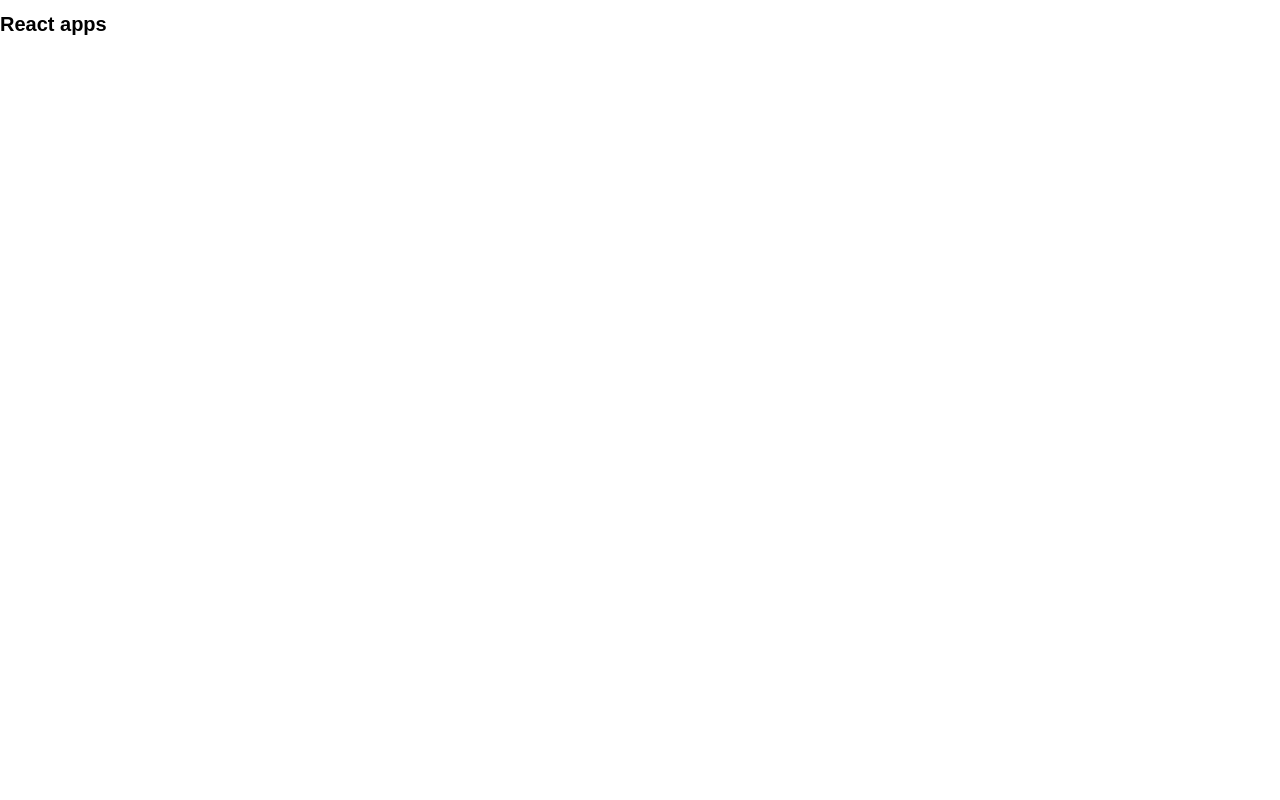
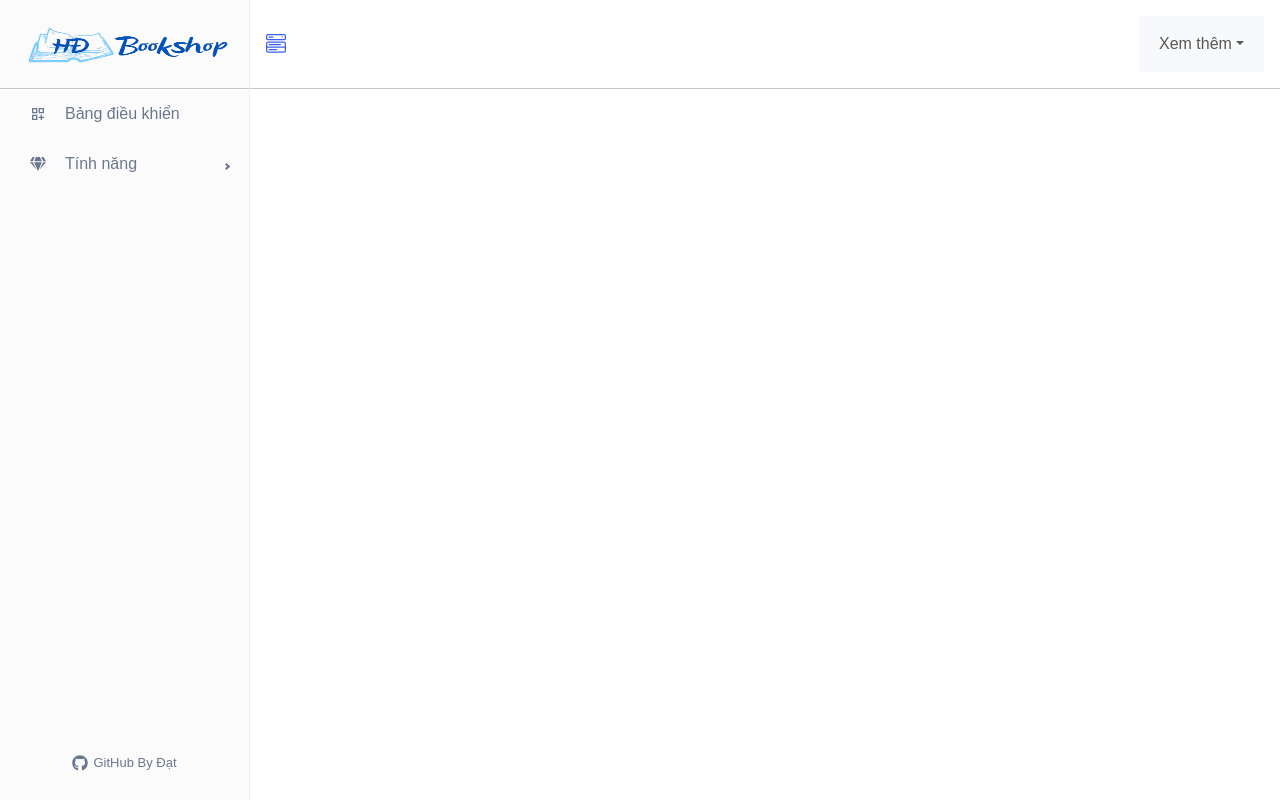
Before and after one commit to nguyendat0908/Do_An_Frontend, a React (Create React App) app: page /admins in a window 1280 px wide. Built offline with nearby package versions, Linux system fonts and the light colour scheme; a web font is replaced by a local one.

Commit message:
Dựng cơ bản phần UI Admin

```diff
--- a/package.json
+++ b/package.json
@@ -7,9 +7,14 @@
     "@testing-library/jest-dom": "^6.6.3",
     "@testing-library/react": "^16.2.0",
     "@testing-library/user-event": "^13.5.0",
+    "bootstrap": "^5.3.3",
     "normalize.css": "^8.0.1",
     "react": "^19.0.0",
+    "react-bootstrap": "^2.10.9",
     "react-dom": "^19.0.0",
+    "react-icons": "^5.5.0",
+    "react-pro-sidebar": "^1.1.0",
+    "react-router-dom": "^7.3.0",
     "react-scripts": "5.0.1",
     "web-vitals": "^2.1.4"
   },
--- a/src/App.js
+++ b/src/App.js
@@ -1,7 +1,16 @@
+import { BrowserRouter, Route, Routes } from 'react-router-dom';
+import Admin from './pages/Admin/Admin';
+import User from './pages/User/User';
+
 function App() {
     return (
         <div className="App">
-            <h1>React apps</h1>
+            <BrowserRouter>
+                <Routes>
+                    <Route path="/" element={<User />}></Route>
+                    <Route path="/admins" element={<Admin />}></Route>
+                </Routes>
+            </BrowserRouter>
         </div>
     );
 }
--- a/src/components/GlobalStyles/GlobalStyles.scss
+++ b/src/components/GlobalStyles/GlobalStyles.scss
@@ -1,7 +1,14 @@
 @import 'normalize.css';
+@import 'bootstrap/scss/bootstrap.scss';
+
+$font-family-base: 'TikTokFont', sans-serif;
 
 // Biến
 :root {
+    --primary-color: #3b61eb;
+    --text-color: #6b7790;
+    --hover-dark-color: #244ee9;
+    --hover-light-color: #cdd9ff;
 }
 
 // Reset CSS
@@ -11,9 +18,9 @@
     padding: 0;
 }
 
-html {
-    font-size: 62.5%; // 1rem = 10px
-}
+// html {
+//     font-size: 62.5%; // 1rem = 10px
+// }
 
 body {
     font-family: 'TikTokFont', sans-serif;
--- /dev/null
+++ b/src/layouts/Header/AdminHeader.js
@@ -0,0 +1,20 @@
+import Container from 'react-bootstrap/Container';
+import Nav from 'react-bootstrap/Nav';
+import Navbar from 'react-bootstrap/Navbar';
+import NavDropdown from 'react-bootstrap/NavDropdown';
+
+const AdminHeader = () => {
+    return (
+        <Navbar expand="lg" className="bg-body-tertiary">
+            <Container>
+                    <Nav className="me-auto">
+                        <NavDropdown title="Xem thêm" id="basic-nav-dropdown">
+                            <NavDropdown.Item href="#action/3.1">Đăng xuất</NavDropdown.Item>
+                        </NavDropdown>
+                    </Nav>
+            </Container>
+        </Navbar>
+    );
+};
+
+export default AdminHeader;
--- /dev/null
+++ b/src/layouts/Header/Header.js
@@ -0,0 +1,39 @@
+import Container from 'react-bootstrap/Container';
+import Nav from 'react-bootstrap/Nav';
+import Navbar from 'react-bootstrap/Navbar';
+import NavDropdown from 'react-bootstrap/NavDropdown';
+import logo from '../../assets/images/Logo.png';
+
+const Header = () => {
+    return (
+        <Navbar expand="lg" className="bg-body-tertiary">
+            <Container>
+                <Navbar.Brand href="#home">
+                    <img
+                        src={logo}
+                        width="208"
+                        height="40"
+                        className="d-inline-block align-top"
+                        alt="React Bootstrap logo"
+                    />
+                </Navbar.Brand>
+                <Navbar.Toggle aria-controls="basic-navbar-nav" />
+                <Navbar.Collapse id="basic-navbar-nav">
+                    <Nav className="me-auto">
+                        <Nav.Link href="#home">Home</Nav.Link>
+                        <Nav.Link href="#link">Link</Nav.Link>
+                        <NavDropdown title="Dropdown" id="basic-nav-dropdown">
+                            <NavDropdown.Item href="#action/3.1">Action</NavDropdown.Item>
+                            <NavDropdown.Item href="#action/3.2">Another action</NavDropdown.Item>
+                            <NavDropdown.Item href="#action/3.3">Something</NavDropdown.Item>
+                            <NavDropdown.Divider />
+                            <NavDropdown.Item href="#action/3.4">Separated link</NavDropdown.Item>
+                        </NavDropdown>
+                    </Nav>
+                </Navbar.Collapse>
+            </Container>
+        </Navbar>
+    );
+};
+
+export default Header;
--- /dev/null
+++ b/src/layouts/SideBar/SideBar.js
@@ -0,0 +1,72 @@
+import { Sidebar, Menu, MenuItem, SubMenu } from 'react-pro-sidebar';
+import { MdOutlineDashboardCustomize } from 'react-icons/md';
+import { FaGem, FaGithub } from 'react-icons/fa';
+import { Link, useNavigate } from 'react-router-dom';
+import logo from '../../assets/images/Logo.png';
+
+const SideBar = ({ collapsed, toggled, handleToggleSidebar }) => {
+    const navigate = useNavigate();
+
+    return (
+        <Sidebar collapsed={collapsed} toggled={toggled} breakPoint="md" onToggle={handleToggleSidebar}>
+            <div
+                style={{
+                    padding: '24px',
+                    textTransform: 'uppercase',
+                    fontWeight: 'bold',
+                    fontSize: 14,
+                    letterSpacing: '1px',
+                    textOverflow: 'ellipsis',
+                    whiteSpace: 'nowrap',
+                }}
+            >
+                <span onClick={() => navigate('/')}>
+                    <img src={logo} width="208" height="40" alt="React Bootstrap logo" />
+                </span>
+            </div>
+            <hr style={{ margin: 0 }} />
+
+            {/* Nội dung Sidebar */}
+            <div style={{ flex: 1 }}>
+                <Menu iconShape="circle">
+                    <MenuItem icon={<MdOutlineDashboardCustomize />}>
+                        Bảng điều khiển
+                        <Link to="/admins" />
+                    </MenuItem>
+                    <SubMenu icon={<FaGem />} label="Tính năng">
+                        <MenuItem>
+                            Quản lý người dùng
+                            <Link to="/admins/manage-users" />
+                        </MenuItem>
+                        <MenuItem>
+                            Quản lý sản phẩm
+                            <Link to="/admins/manage-quizzes" />
+                        </MenuItem>
+                    </SubMenu>
+                </Menu>
+            </div>
+
+            {/* Footer */}
+            <div
+                className="sidebar-btn-wrapper"
+                style={{
+                    padding: '20px 24px',
+                }}
+            >
+                <a
+                    href="https://github.com/nguyendat0908/Project-ReactJS"
+                    target="_blank"
+                    className="sidebar-btn"
+                    rel="noopener noreferrer"
+                >
+                    <FaGithub />
+                    <span style={{ whiteSpace: 'nowrap', textOverflow: 'ellipsis', overflow: 'hidden' }}>
+                        GitHub By Đạt
+                    </span>
+                </a>
+            </div>
+        </Sidebar>
+    );
+};
+
+export default SideBar;
--- /dev/null
+++ b/src/pages/Admin/Admin.js
@@ -0,0 +1,26 @@
+import SideBar from '../../layouts/SideBar/SideBar';
+import './Admin.scss';
+import { BsMenuButtonWide } from 'react-icons/bs';
+import { useState } from 'react';
+import AdminHeader from '../../layouts/Header/AdminHeader';
+
+const Admin = (props) => {
+    const [collapsed, setCollapsed] = useState(false);
+    return (
+        <div className="admin-container">
+            <div className="admin-sidebar">
+                <SideBar collapsed={collapsed} />
+            </div>
+            <div className="admin-content">
+                <div className="admin-content-header">
+                    <BsMenuButtonWide className="menu-icon" onClick={() => setCollapsed(!collapsed)} />
+                    <AdminHeader />
+                </div>
+                <hr style={{ margin: 0 }} />
+                <div className="admin-content-main"></div>
+            </div>
+        </div>
+    );
+};
+
+export default Admin;
--- /dev/null
+++ b/src/pages/Admin/Admin.scss
@@ -0,0 +1,65 @@
+.admin-container {
+    display: flex;
+
+    .admin-sidebar {
+        .ps-collapsed {
+            display: none;
+        }
+        .css-dip3t8 {
+            display: flex;
+            flex-direction: column;
+            height: 100vh !important;
+            .ps-menu-button {
+                color: var(--text-color);
+                &:hover {
+                    background-color: var(--hover-light-color);
+                }
+            }
+        }
+        .sidebar-btn-wrapper {
+            display: flex;
+            justify-content: space-between;
+            align-items: center;
+            .sidebar-btn {
+                transition: width 0.3s;
+                width: 190px;
+                padding: 1px 15px;
+                border-radius: 40px;
+                color: var(--text-color);
+                text-decoration: none;
+                margin: 0 auto;
+                height: 35px;
+                display: flex;
+                align-items: center;
+                justify-content: center;
+                text-overflow: ellipsis;
+                overflow: hidden;
+                span {
+                    margin-left: 5px;
+                    font-size: 13px;
+                }
+                &:hover {
+                    background-color: var(--hover-light-color);
+                }
+            }
+        }
+    }
+    .admin-content {
+        flex: 1;
+        .admin-content-header {
+            padding: 16px;
+            display: flex;
+            justify-content: space-between;
+            align-items: center;
+        }
+        .menu-icon {
+            font-size: 20px;
+            color: #3b61eb;
+            cursor: pointer;
+
+            &:hover {
+                color: #244ee9;
+            }
+        }
+    }
+}
--- /dev/null
+++ b/src/pages/User/User.js
@@ -0,0 +1,15 @@
+import Header from "../../layouts/Header/Header";
+
+const User = () => {
+    return (
+        <div className="user-container">
+            <div className="header-container">
+                <Header />
+            </div>
+            <div className="main-container"></div>
+            <div className="footer-container"></div>
+        </div>
+    );
+}
+
+export default User;
```
Also changed, not shown: src/assets/images/Logo.png (added), src/pages/Admin/ManageUser/ManageUser.js (added), 1 other file (tests, documents, lock files or other folders).
